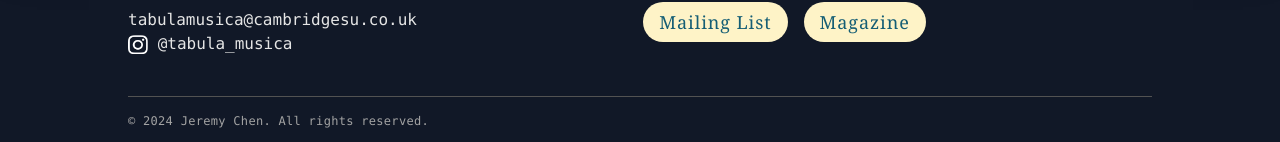
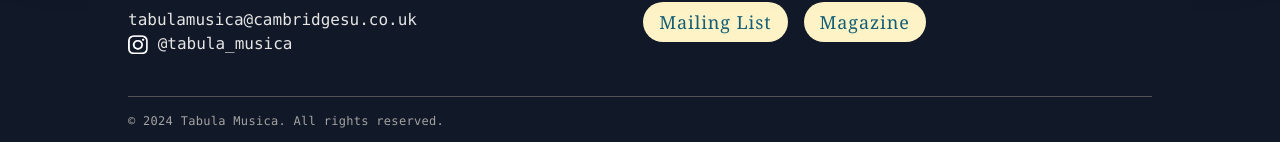
Before and after one commit to IntGrah/tabula-musica, a Next.js app: page /events in a window 1280 px wide. Shown: the part 1660-1802 px from the top of the page. Built offline with nearby package versions, Linux system fonts and the light colour scheme.

Commit message:
Change notice

```diff
--- a/app/events/24-02-25-girton-lowe.tsx
+++ b/app/events/24-02-25-girton-lowe.tsx
@@ -25,8 +25,8 @@ export const summary: EventCardProps = {
     <ol>
       <li>Violin, Viola - Joseph Lowe</li>
       <li>Violin - Gabriel Lowe</li>
-      <li>Violoncello, Viola da gamba - Xavier Lowe</li>
-      <li>Violoncello - Santiago Lowe</li>
+      <li>Cello, Viola da gamba - Xavier Lowe</li>
+      <li>Cello - Santiago Lowe</li>
       <li>Soprano, Harpsichord - Myriam Lowe</li>
     </ol>
   ),
--- a/app/ui/footer.tsx
+++ b/app/ui/footer.tsx
@@ -76,7 +76,7 @@ function Contact() {
 function Legal() {
   return (
     <p className="py-4 text-xs font-mono tracking-wide text-neutral-400">
-      © 2024 Jeremy Chen. All rights reserved.
+      © 2024 Tabula Musica. All rights reserved.
     </p>
   );
 }
```
